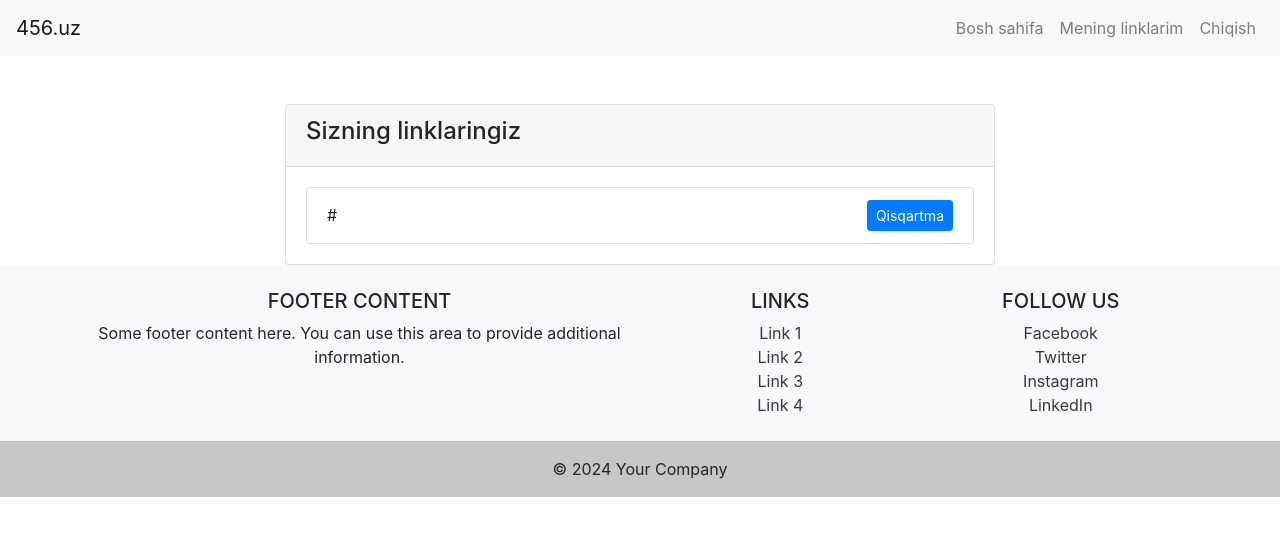
After one commit to askarjon111/456, a Django app: page /my-links/ in a window 1280 px wide. The commit adds this page. Shown: the top 536 px of the page. Run offline with Django 5.2, Linux system fonts and the light colour scheme; a user stored in the database is signed in; tables that the repository leaves empty hold one stand-in row (values such as "Sample post"); some libraries are stand-ins or nearby versions.

Commit message:
link list

```diff
--- a/apps/links/models.py
+++ b/apps/links/models.py
@@ -1,9 +1,10 @@
 from django.db import models
-
+from django.contrib.auth.models import User
 
 class Link(models.Model):
     original_url = models.URLField(max_length=600)
     short_code = models.CharField(max_length=15, blank=True, null=True, unique=True)
+    user = models.ForeignKey(User, on_delete=models.SET_NULL, blank=True, null=True)
 
     def __str__(self):
         return self.short_code or "--"
--- a/apps/links/urls.py
+++ b/apps/links/urls.py
@@ -1,9 +1,10 @@
 from django.urls import path
 
-from apps.links.views import home_view, redirect_to_original
+from apps.links.views import home_view, my_links, redirect_to_original
 
 
 urlpatterns = [
     path('', home_view, name='home'),
     path('<str:short_code>', redirect_to_original, name='redirect_to_original'),
+    path('my-links/', my_links, name='my_links'),
 ]
--- a/apps/links/views.py
+++ b/apps/links/views.py
@@ -1,4 +1,5 @@
 from django.shortcuts import redirect, render
+from django.contrib.auth.decorators import login_required
 
 from apps.links.models import Click, Link
 from apps.links.utils import generate_short_code
@@ -8,10 +9,12 @@ def home_view(request):
     context = {
         'url': ''
     }
-    if request.method == 'POST':
+    if request.method == 'POST' and request.user.is_authenticated:
+
         original_url = request.POST.get('original_url')
         short_code = generate_short_code()
-        link = Link.objects.create(original_url=original_url,short_code=''.join(short_code))
+        link = Link.objects.create(original_url=original_url,
+                                   short_code=''.join(short_code), user=request.user)
         link.save()
         context['url'] = 'http://127.0.0.1:8000/' + link.short_code
     return render(request, 'index.html', context=context)
@@ -24,3 +27,9 @@ def redirect_to_original(request, short_code):
         click.save()
         return redirect(link.first().original_url)
     return render(request, '404.html')
+
+@login_required(login_url='login')
+def my_links(request):
+    user = request.user
+    links = Link.objects.filter(user=user)
+    return render(request, 'link_list.html', {'links': links})
--- a/templates/base.html
+++ b/templates/base.html
@@ -17,10 +17,10 @@
             <div class="collapse navbar-collapse" id="navbarNav">
                 <ul class="navbar-nav ml-auto">
                     <li class="nav-item">
-                        <a class="nav-link" href="#">Bosh sahifa</a>
+                        <a class="nav-link" href="{% url 'home' %}">Bosh sahifa</a>
                     </li>
                     <li class="nav-item">
-                        <a class="nav-link" href="#">Biz haqimizda</a>
+                        <a class="nav-link" href="{% url 'my_links' %}">Mening linklarim</a>
                     </li>
                     {% if not request.user.is_authenticated %}
                     <li class="nav-item">
--- /dev/null
+++ b/templates/link_list.html
@@ -0,0 +1,32 @@
+{% extends 'base.html' %}
+{% load static %}
+
+{% block title %}Link List{% endblock %}
+
+{% block content %}
+<div class="container mt-5">
+    <div class="row justify-content-center">
+        <div class="col-md-8">
+            <div class="card">
+                <div class="card-header">
+                    <h4>Sizning linklaringiz</h4>
+                </div>
+                <div class="card-body">
+                    {% if links %}
+                        <ul class="list-group">
+                            {% for link in links %}
+                                <li class="list-group-item d-flex justify-content-between align-items-center">
+                                    <span>{{ link.original_url }}</span>
+                                    <a href="http://localhost:8000/{{ link.short_code }}" target="_blank" class="btn btn-primary btn-sm">Qisqartma</a>
+                                </li>
+                            {% endfor %}
+                        </ul>
+                    {% else %}
+                        <p>No links found.</p>
+                    {% endif %}
+                </div>
+            </div>
+        </div>
+    </div>
+</div>
+{% endblock content %}
```
Also changed, not shown: apps/links/migrations/0003_link_user.py (added).
